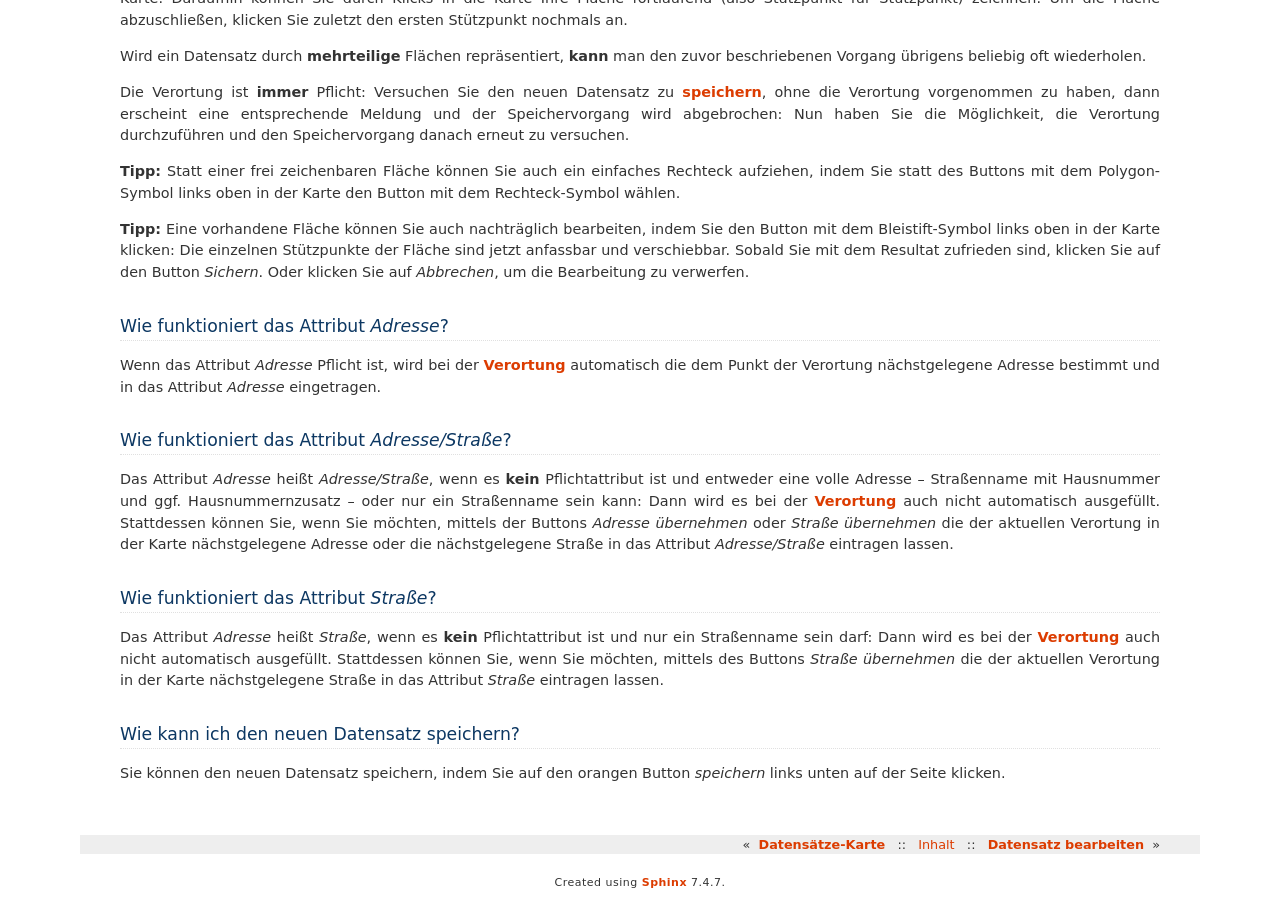
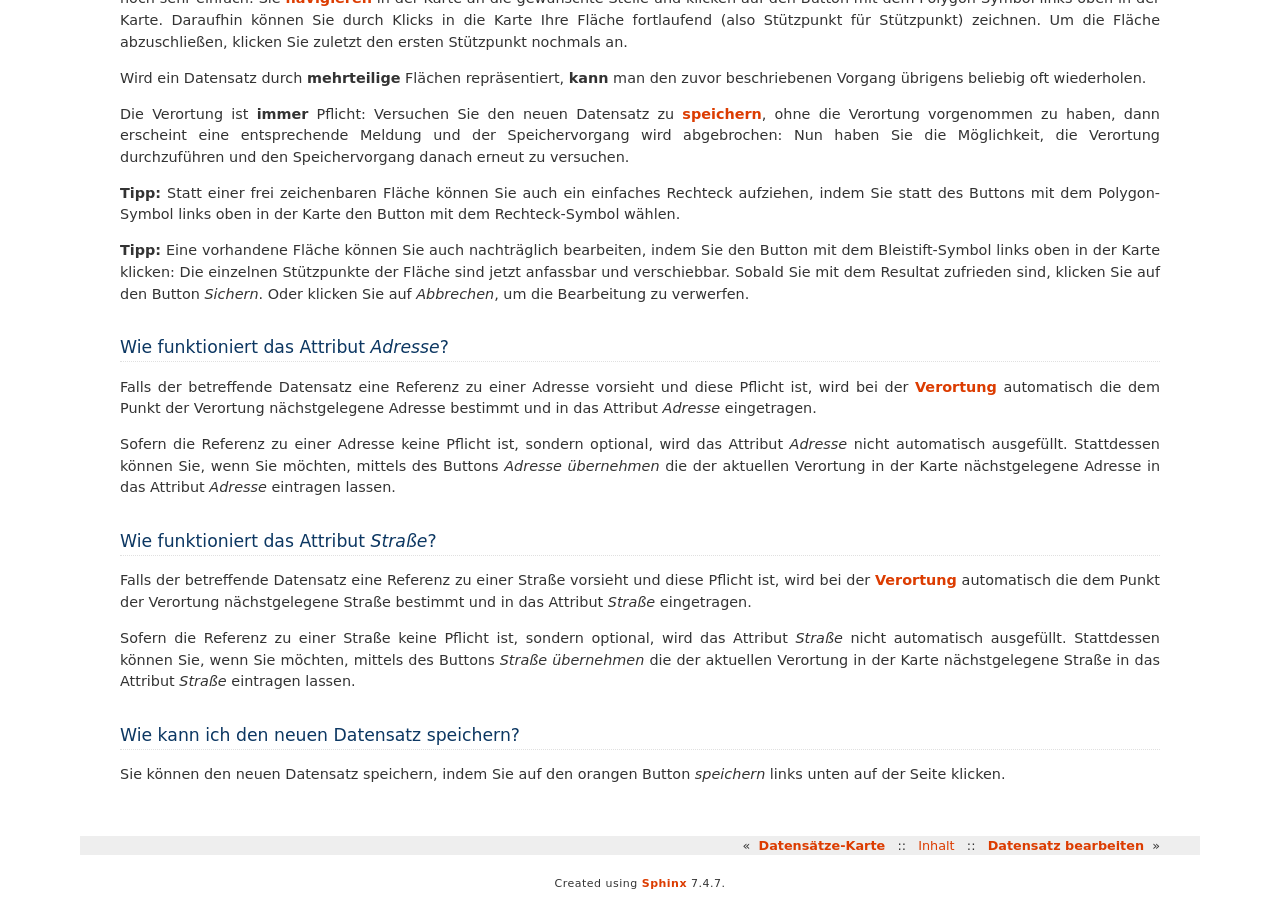
Before and after one commit to rostock/datenwerft, a Sphinx documentation site: the page built from hilfe/source/work/datensatz-anlegen.rst, in a window 1280 px wide and 900 px high, scrolled down 4550 px. Built offline with Sphinx 7.4.7, drawn with Linux system fonts in a browser that asks for light colours; some of the changed text lies outside the part shown.

Commit message:
Hilfe nachgezogen

```diff
--- a/hilfe/source/auth/anmeldung.rst
+++ b/hilfe/source/auth/anmeldung.rst
@@ -8,7 +8,7 @@ Anmeldung
 Wie kann ich mich anmelden?
 ---------------------------
 
-Die Anmeldung erfolgt über die beiden Eingabefelder sowie den grünen Button *anmelden* rechts oben in der :doc:`Titelleiste <../nav/titelleiste>`: In das erste Feld müssen Sie Ihren Benutzernamen eingeben, in das zweite Feld Ihr Passwort – Achtung, beide Felder berücksichtigen die Groß- und Kleinschreibung! Danach klicken Sie auf den grünen Button *anmelden*: Sie werden dann automatisch zu Ihrer :doc:`Datenthemen-Übersicht <../nav/datenthemen-uebersicht>` weitergeleitet und Ihr Name erscheint oben in der Titelleiste als „Beleg“ dafür, dass Sie jetzt angemeldet sind.
+Die Anmeldung erfolgt über die Anmeldeseite, auf die Sie über den blauen Button *Anmeldung* in der :doc:`Titelleiste <../nav/titelleiste>` gelangen: In das erste Eingabefeld auf der Anmeldeseite müssen Sie Ihren Benutzernamen eingeben, in das zweite Feld Ihr Passwort – Achtung, beide Felder berücksichtigen die Groß- und Kleinschreibung! Danach klicken Sie auf den grünen Button *anmelden*: Sie werden dann automatisch zu Ihrer :doc:`Datenthemen-Übersicht <../nav/datenthemen-uebersicht>` weitergeleitet und Ihr Name erscheint oben in der Titelleiste als „Beleg“ dafür, dass Sie jetzt angemeldet sind.
 
 **Tipp:** Sie können auch einfach die ``Enter``-Taste auf Ihrer Tastatur drücken statt auf den grünen Button *anmelden* zu klicken!
 
@@ -30,7 +30,7 @@ Kann ich mein Passwort ändern?
 
 Falls Sie Angehöriger der Stadtverwaltung Rostock sind, so ist Ihr Passwort stets mit jenem identisch, das Sie auch nutzen, um sich an Ihrem Rechner anzumelden. Wie Sie dieses Passwort ändern können, fragen Sie am besten Ihren IT-Verantwortlichen.
 
-Falls Sie **kein** Angehöriger der Stadtverwaltung Rostock sind, so können Sie Ihr Passwort mit Hilfe der folgenden Web-Anwendung selbst ändern: https://geo.sv.rostock.de/pwm. Um eine Passwortänderung durchzuführen, melden Sie sich dort einfach mit Ihrem aktuellen Benutzernamen und dem zugehörigen Passwort an und folgen den weiteren Anweisungen.
+Falls Sie **kein** Angehöriger der Stadtverwaltung Rostock sind, kontaktieren Sie uns: geodienste@rostock.de.
 
 
 .. _abmelden:
--- a/hilfe/source/nav/datensaetze-karte.rst
+++ b/hilfe/source/nav/datensaetze-karte.rst
@@ -1,9 +1,9 @@
-.. index:: Datensätze-Karte, Hintergrundkarte, Karte, Kartenausschnitt, Kartenhintergrund, Kartennavigation, Kartensuche, Kilometerquadrate, Maßstab, Zoom
+.. index:: Adresse, Adressensuche, Datensätze-Karte, Hintergrundkarte, Karte, Kartenausschnitt, Kartenhintergrund, Kartennavigation, Kartensuche, Kilometerquadrate, Maßstab, Straße, Zoom
 
 Datensätze-Karte
 ================
 
-Auf die *Datensätze-Karte* eines Datenthemas gelangen Sie immer dann, wenn Sie entweder auf der :doc:`Startseite <datenthema-startseite>` oder in der :doc:`Datensätze-Tabelle <datensaetze-tabelle>` eines Datenthemas auf den Button *Datensätze auf Karte anzeigen* geklickt haben. Auf der Karte sind alle Datensätze, für die wir Ihnen :ref:`Lese- <leserechte>` oder :ref:`Bearbeitungsrechte <schreibrechte>` gegeben haben, mit einem blauen Symbol markiert.
+Auf die *Datensätze-Karte* eines Datenthemas gelangen Sie immer dann, wenn Sie entweder auf der :doc:`Startseite <datenthema-startseite>` oder in der :doc:`Datensätze-Tabelle <datensaetze-tabelle>` eines Datenthemas auf den Button *Datensätze auf Karte anzeigen* geklickt haben. Auf der Karte sind alle Datensätze zu sehen, für die wir Ihnen :ref:`Lese- <leserechte>` oder :ref:`Bearbeitungsrechte <schreibrechte>` gegeben haben.
 
 Wenn sehr viele Datensätze und damit Symbole auf der Karte vorhanden sind bzw. diese sehr dicht beieinander liegen, so findet ein automatisches Clustering (eine intelligente Zusammenfassung) zu Summensymbolen statt, die mit einer Zahl versehen sind, die die Anzahl der jeweils geclusterten (zusammengefassten) Einzelsymbole wiedergibt. Die Farbe der Summensymbole gibt darüberhinaus an, ob viele (rot), einige (gelb) oder wenige Einzelsymbole (grün) geclustert (zusammengefasst) sind.
 
@@ -46,7 +46,7 @@ Den Kartenhintergrund können Sie wechseln, indem Sie auf den Button rechts oben
 Wie kann ich einen bestimmten Ort in der Karte finden?
 ------------------------------------------------------
 
-Einen bestimmten Ort in der Karte können Sie finden, indem Sie die *Adressen-/Straßen-/Ortsteilsuche* (auf den Anlege- und Bearbeitungsseiten der Datensätze nur *Adressen-/Straßensuche*) rechts neben (auf den Anlege- und Bearbeitungsseiten der Datensätze unterhalb) der Karte nutzen. Fangen Sie einfach an, einen Suchbegriff in das Eingabefeld einzutragen: Nach dem dritten Zeichen springt die Suche an und es wird eine Resultateliste angezeigt, die aus Adressen, Straßen und/oder Ortsteilen (auf den Anlege- und Bearbeitungsseiten der Datensätze nur Adressen und/oder Straßen) besteht. Wenn Sie dann auf das gewünschte Resultat klicken, springt die Karte automatisch an diesen Ort.
+Einen bestimmten Ort in der Karte können Sie finden, indem Sie die *Adressensuche* rechts neben (auf den Anlege- und Bearbeitungsseiten der Datensätze unterhalb) der Karte nutzen. Fangen Sie einfach an, einen Suchbegriff in das Eingabefeld einzutragen: Nach dem dritten Zeichen springt die Suche an und es wird eine Resultateliste angezeigt, die aus Adressen, Straßen und/oder Gemeindeteilen besteht (auf den Anlege- und Bearbeitungsseiten der Datensätze nur Adressen bzw. nur Straßen, falls der betreffende Datensatz eine Referenz zu einer Adresse bzw. Straße vorsieht; ansonsten auch hier Adressen, Straßen und/oder Gemeindeteile). Wenn Sie dann auf das gewünschte Resultat klicken, springt die Karte automatisch an diesen Ort.
 
 **Tipp:** In der Regel genügen der Suche bereits sehr kurze Eingaben, um das gewünschte Resultat zu finden (zum Beispiel findet bereits ``helsi 2`` die gewünschte *Helsinkier Str. 2*).
 
--- a/hilfe/source/work/datensatz-anlegen.rst
+++ b/hilfe/source/work/datensatz-anlegen.rst
@@ -168,7 +168,7 @@ Wird ein Datensatz durch **mehrteilige** Punkte repräsentiert, **kann** man den
 
 Die Verortung ist **immer** Pflicht: Versuchen Sie den neuen Datensatz zu :ref:`speichern <datensatz_anlegen_speichern>`, ohne die Verortung vorgenommen zu haben, dann erscheint eine entsprechende Meldung und der Speichervorgang wird abgebrochen: Nun haben Sie die Möglichkeit, die Verortung durchzuführen und den Speichervorgang danach erneut zu versuchen.
 
-**Tipp:** Bei Datenthemen aus punkthaft repräsentierten Datensätzen können Sie auch verorten, indem Sie das Eingabefeld unterhalb der Karte als :ref:`Suchfeld nutzen <karte_adressensuche>` und dann auf den Button *Marker setzen* klicken: Der Marker wird dann genau auf die gewünschte Adresse oder die geometrische Mitte der gewünschten Straße gesetzt.
+**Tipp:** Bei Datenthemen aus punkthaft repräsentierten Datensätzen können Sie auch verorten, indem Sie das Eingabefeld unterhalb der Karte als :ref:`Suchfeld nutzen <karte_adressensuche>` und dann auf den Button *Marker setzen* klicken: Der Marker wird dann genau auf die gewünschte Adresse (falls der betreffende Datensatz eine Referenz zu einer Adresse vorsieht) oder die geometrische Mitte der gewünschten Straße (falls der betreffende Datensatz eine Referenz zu einer Straße vorsieht) gesetzt.
 
 
 .. _datensatz_anlegen_verorten_linie:
@@ -206,15 +206,9 @@ Die Verortung ist **immer** Pflicht: Versuchen Sie den neuen Datensatz zu :ref:`
 Wie funktioniert das Attribut *Adresse*?
 ----------------------------------------
 
-Wenn das Attribut *Adresse* Pflicht ist, wird bei der :ref:`Verortung <datensatz_anlegen_verorten>` automatisch die dem Punkt der Verortung nächstgelegene Adresse bestimmt und in das Attribut *Adresse* eingetragen.
+Falls der betreffende Datensatz eine Referenz zu einer Adresse vorsieht und diese Pflicht ist, wird bei der :ref:`Verortung <datensatz_anlegen_verorten>` automatisch die dem Punkt der Verortung nächstgelegene Adresse bestimmt und in das Attribut *Adresse* eingetragen.
 
-
-.. _datensatz_anlegen_adresse_strasse:
-
-Wie funktioniert das Attribut *Adresse/Straße*?
------------------------------------------------
-
-Das Attribut *Adresse* heißt *Adresse/Straße*, wenn es **kein** Pflichtattribut ist und entweder eine volle Adresse – Straßenname mit Hausnummer und ggf. Hausnummernzusatz – oder nur ein Straßenname sein kann: Dann wird es bei der :ref:`Verortung <datensatz_anlegen_verorten>` auch nicht automatisch ausgefüllt. Stattdessen können Sie, wenn Sie möchten, mittels der Buttons *Adresse übernehmen* oder *Straße übernehmen* die der aktuellen Verortung in der Karte nächstgelegene Adresse oder die nächstgelegene Straße in das Attribut *Adresse/Straße* eintragen lassen.
+Sofern die Referenz zu einer Adresse keine Pflicht ist, sondern optional, wird das Attribut *Adresse* nicht automatisch ausgefüllt. Stattdessen können Sie, wenn Sie möchten, mittels des Buttons *Adresse übernehmen* die der aktuellen Verortung in der Karte nächstgelegene Adresse in das Attribut *Adresse* eintragen lassen.
 
 
 .. _datensatz_anlegen_strasse:
@@ -222,7 +216,9 @@ Das Attribut *Adresse* heißt *Adresse/Straße*, wenn es **kein** Pflichtattribu
 Wie funktioniert das Attribut *Straße*?
 ---------------------------------------
 
-Das Attribut *Adresse* heißt *Straße*, wenn es **kein** Pflichtattribut ist und nur ein Straßenname sein darf: Dann wird es bei der :ref:`Verortung <datensatz_anlegen_verorten>` auch nicht automatisch ausgefüllt. Stattdessen können Sie, wenn Sie möchten, mittels des Buttons *Straße übernehmen* die der aktuellen Verortung in der Karte nächstgelegene Straße in das Attribut *Straße* eintragen lassen.
+Falls der betreffende Datensatz eine Referenz zu einer Straße vorsieht und diese Pflicht ist, wird bei der :ref:`Verortung <datensatz_anlegen_verorten>` automatisch die dem Punkt der Verortung nächstgelegene Straße bestimmt und in das Attribut *Straße* eingetragen.
+
+Sofern die Referenz zu einer Straße keine Pflicht ist, sondern optional, wird das Attribut *Straße* nicht automatisch ausgefüllt. Stattdessen können Sie, wenn Sie möchten, mittels des Buttons *Straße übernehmen* die der aktuellen Verortung in der Karte nächstgelegene Straße in das Attribut *Straße* eintragen lassen.
 
 
 .. _datensatz_anlegen_speichern:
```
Also changed, not shown: other parts of hilfe/source/work/datensatz-anlegen.rst (+1 -1 lines), hilfe/source/nav/datensaetze-tabelle.rst (+6 -6 lines), hilfe/source/nav/titelleiste.rst (+4 -3 lines), hilfe/source/work/datensatz-bearbeiten.rst (+0 -8 lines).
